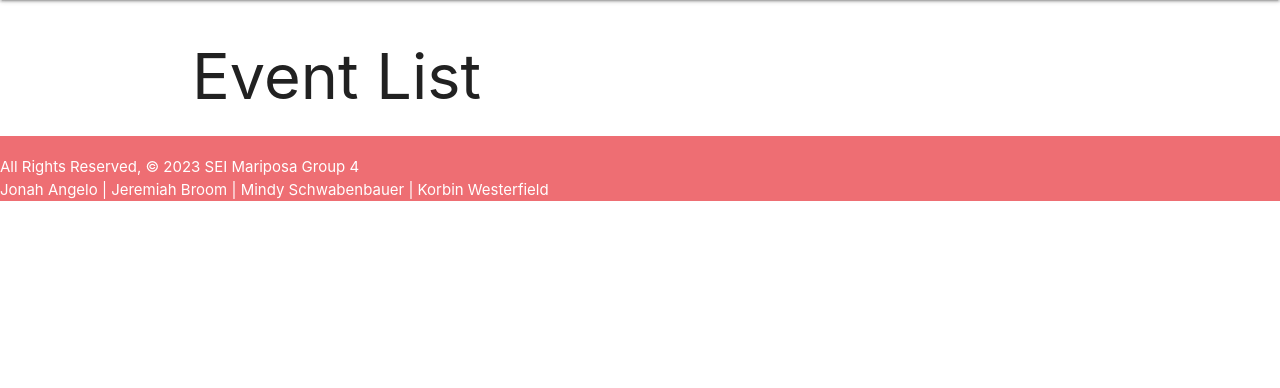
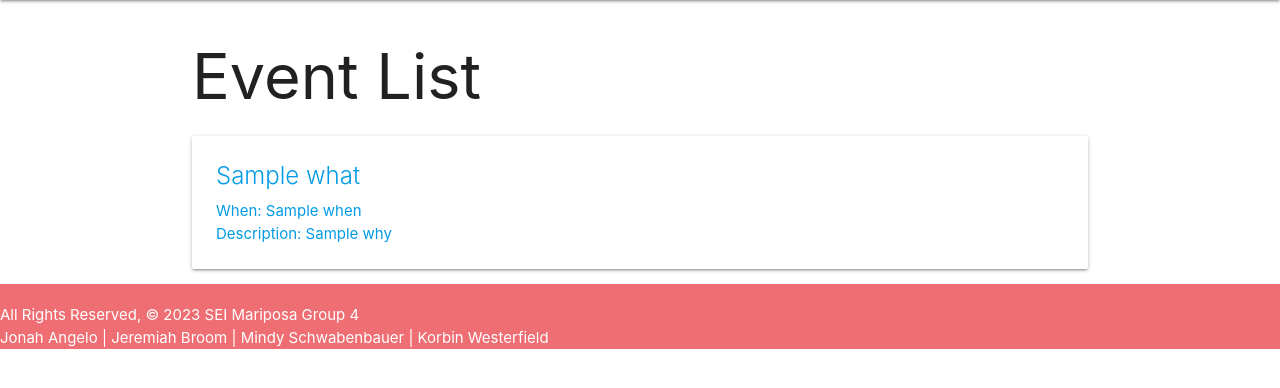
Before and after one commit to mindyschwab/Poll-App, a Django app: template planit/main_app/templates/events/index.html in a window 1280 px wide. Shown: the part 64-452 px from the top of the page. Run offline with Django 3.2, Linux system fonts and the light colour scheme; the template is opened without the code that fills it: most values are stand-ins (such as "Sample title", 1, 10 or a date in 2020); some libraries are stand-ins or nearby versions.

```diff
--- a/planit/main_app/models.py
+++ b/planit/main_app/models.py
@@ -9,7 +9,7 @@ class Event(models.Model):
     who = models.CharField(max_length=150)
     what = models.CharField(max_length=150)
     where = models.CharField(max_length=100)
-    when = models.CharField(max_length=150)
+    when = models.DateField('date')
     why = models.TextField(max_length=250)
     # will need to uncomment this once the superuser/admin access is created
     # adds a user_id foreignkey colum in the DB
--- a/planit/main_app/templates/events/index.html
+++ b/planit/main_app/templates/events/index.html
@@ -3,5 +3,17 @@
 
 <h1>Event List</h1>
 
+{% for event in events %}
+  <div class="card">
+    <a href="{% url 'detail' event.id %}">
+    <div class="card-content">
+      <span class="card-title">{{ event.what }}</span>
+      <p>When: {{ event.when }}</p>
+      <p>Description: {{ event.why }}</p>
+    </div>
+    </a>
+  </div>
+{% endfor %}
+
 
 {% endblock %}
```
Also changed, not shown: planit/main_app/templates/main_app/event_form.html (+15 -4 lines), planit/requirements.txt (+38 -4 lines), planit/main_app/migrations/0003_event_user_alter_event_when.py (added).
